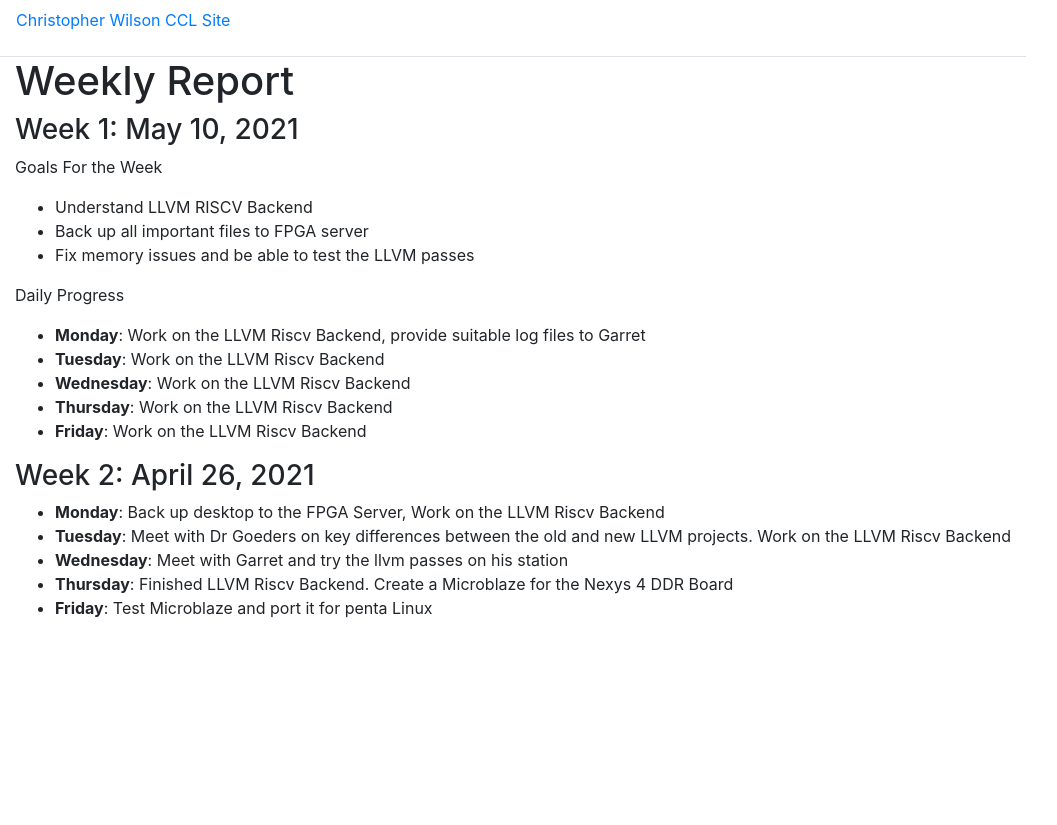
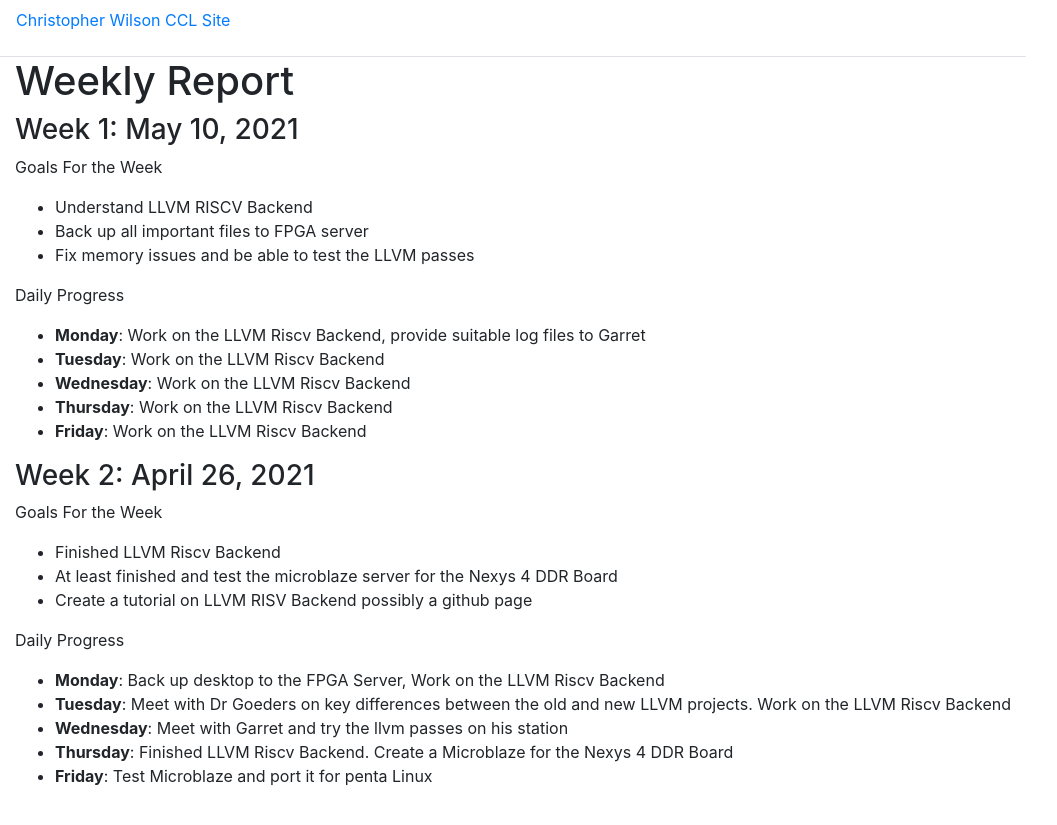
Before and after one commit to chriswils95/chriswils.github.io, a Jekyll site: the page built from _pages/log.md, in a window 1280 px wide. Shown: the top 825 px of the page, without its empty margins (0-1057 px from the left). Built offline with Jekyll 4.4.1, drawn with Linux system fonts in a browser that asks for light colours.

Commit message:
work on logs

```diff
--- a/_pages/log.md
+++ b/_pages/log.md
@@ -18,6 +18,12 @@ Daily Progress
 * **Friday**: Work on the LLVM Riscv Backend
 
 ### Week 2: April 26, 2021
+Goals For the Week
+* Finished LLVM Riscv Backend
+* At least finished and test the microblaze server for the Nexys 4 DDR Board
+* Create a tutorial on LLVM RISV Backend possibly a github page
+
+Daily Progress
 
 * **Monday**: Back up desktop to the FPGA Server, Work on the LLVM Riscv Backend
 * **Tuesday**: Meet with Dr Goeders on key differences between
```
